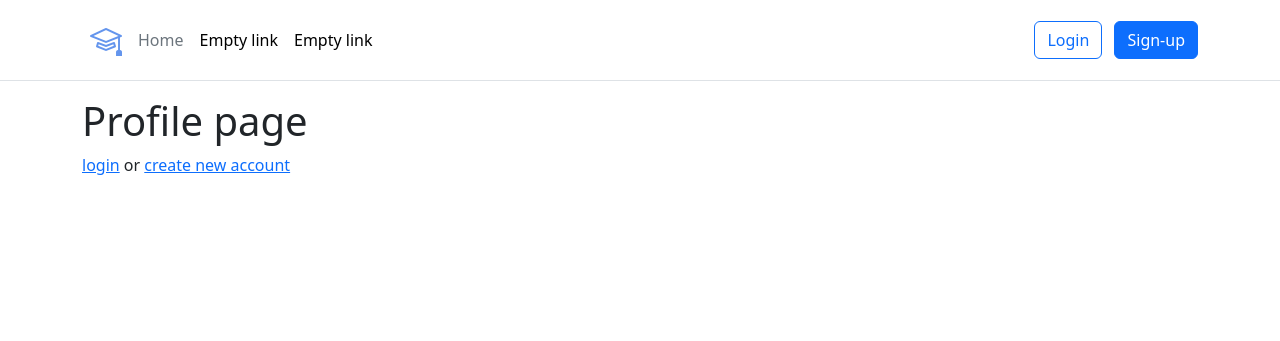
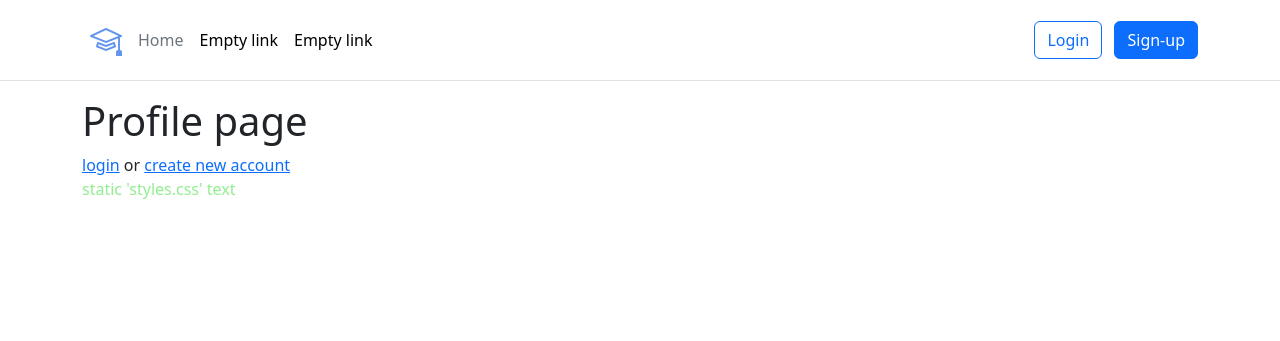
Before and after one commit to nindowell/django-github-cicd, a Django app: page /profile/ in a window 1280 px wide. Shown: the top 341 px of the page. Run offline with Django 5.2, Linux system fonts and the light colour scheme.

Commit message:
static files setup

```diff
--- /dev/null
+++ b/app/static/styles.css
@@ -0,0 +1,3 @@
+.main-text {
+    color: lightgreen;
+}
--- a/app/templates/base.html
+++ b/app/templates/base.html
@@ -1,3 +1,4 @@
+{% load static %}
 <!DOCTYPE html>
 <html lang="en">
 <head>
--- a/app/templates/users/profile.html
+++ b/app/templates/users/profile.html
@@ -1,6 +1,12 @@
 {% extends "base.html" %}
+{% load static %}
 
 {% block title %}profile{% endblock title %}
+
+{% block styles %}
+<link rel="stylesheet" href="{% static "styles.css" %}">
+{% endblock styles %}
+
 
 {% block content %}
 <div class="container">
@@ -11,5 +17,6 @@
     {% else %}
         <a href="{% url 'users:login' %}">login</a> or <a href="{% url 'users:signup' %}">create new account</a>
     {% endif %}
+    <p class="main-text">static 'styles.css' text</p>
 </div>
 {% endblock content %}
```
